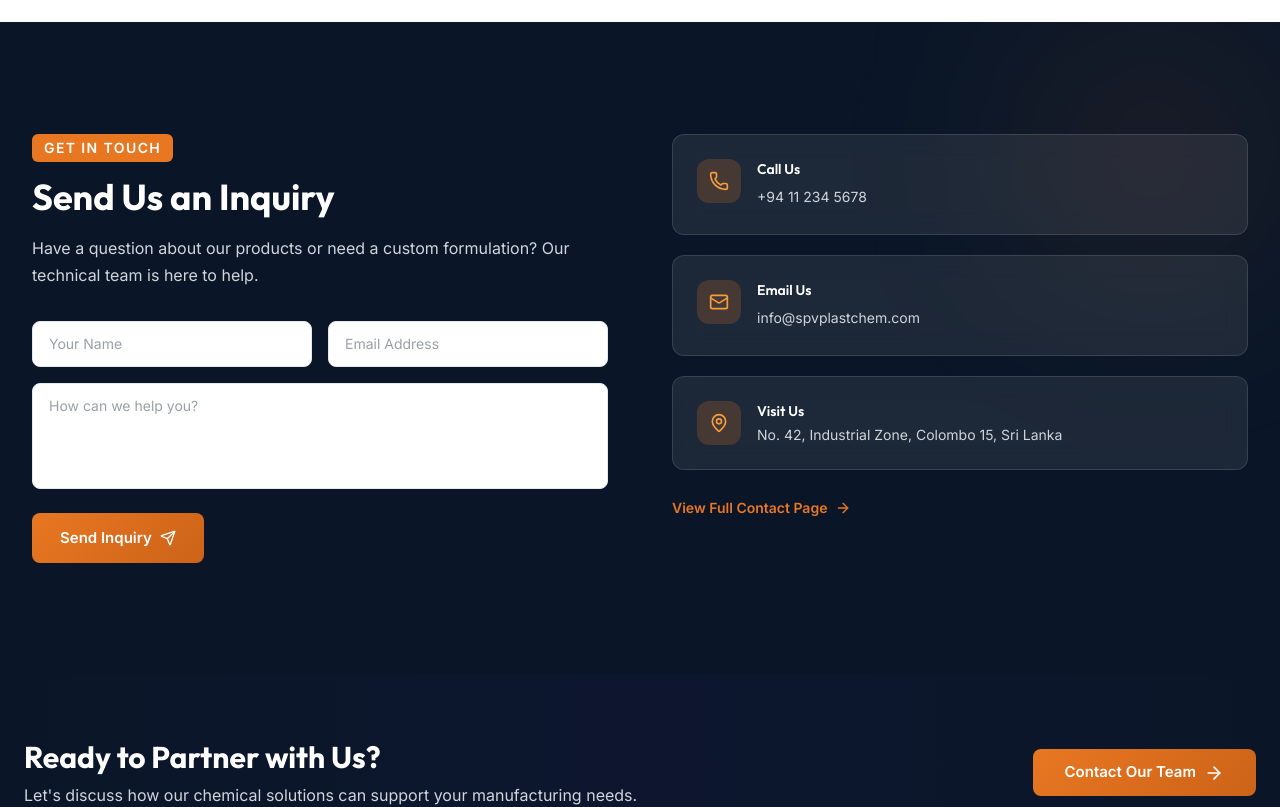
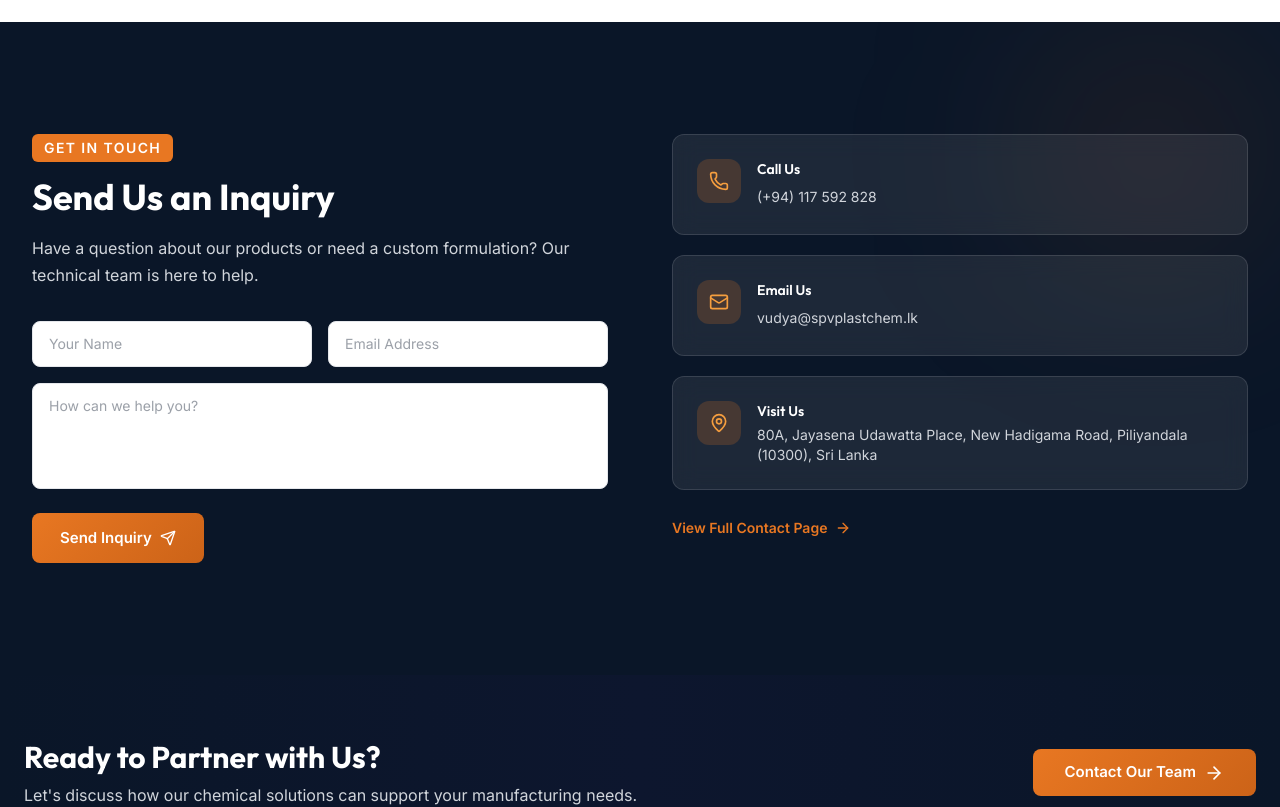
Before and after one commit to vudyananda-hue/SPV-PLASTCHEM-PVT-LTD, a React (Vite) app in the folder frontend/: page / in a window 1280 px wide. Shown: the part 4320-5127 px from the top of the page. Built offline with nearby package versions, Linux system fonts and the light colour scheme; no server answers.

Commit message:
Fix unused imports and update content

```diff
--- a/frontend/package.json
+++ b/frontend/package.json
@@ -11,6 +11,7 @@
   },
   "dependencies": {
     "@supabase/supabase-js": "^2.105.4",
+    "framer-motion": "^12.38.0",
     "lucide-react": "^1.14.0",
     "react": "^19.2.6",
     "react-dom": "^19.2.6",
--- a/frontend/src/components/home/ContactPreview.jsx
+++ b/frontend/src/components/home/ContactPreview.jsx
@@ -1,6 +1,7 @@
 import { useState } from 'react'
 import { Link } from 'react-router-dom'
 import { Send, Phone, Mail, MapPin, ArrowRight } from 'lucide-react'
+import { motion } from 'framer-motion'
 import { company } from '../../data/content'
 
 export default function ContactPreview() {
@@ -14,6 +15,25 @@ export default function ContactPreview() {
     setForm({ name: '', email: '', message: '' })
   }
 
+  const containerVariants = {
+    hidden: { opacity: 0 },
+    visible: {
+      opacity: 1,
+      transition: {
+        staggerChildren: 0.15
+      }
+    }
+  }
+
+  const itemVariants = {
+    hidden: { y: 20, opacity: 0 },
+    visible: {
+      y: 0,
+      opacity: 1,
+      transition: { duration: 0.5, ease: "easeOut" }
+    }
+  }
+
   return (
     <section id="contact-preview" className="section-padding bg-primary-900 relative overflow-hidden">
       {/* Decorative background orb */}
@@ -22,10 +42,15 @@ export default function ContactPreview() {
       <div className="container-wide mx-auto relative z-10">
         <div className="grid lg:grid-cols-2 gap-12 lg:gap-16">
           {/* Left — Quick Form */}
-          <div>
+          <motion.div
+            initial={{ opacity: 0, x: -30 }}
+            whileInView={{ opacity: 1, x: 0 }}
+            viewport={{ once: true }}
+            transition={{ duration: 0.7 }}
+          >
             <span className="inline-block text-sm font-semibold tracking-widest uppercase text-white bg-accent-500 px-3 py-1 rounded-md mb-3">Get In Touch</span>
             <h2
-              className="text-3xl md:text-4xl font-bold text-white leading-tight mb-4 animate-scale-up"
+              className="text-3xl md:text-4xl font-bold text-white leading-tight mb-4"
               style={{ fontFamily: 'var(--font-heading)', color: '#ffffff' }}
             >
               Send Us an Inquiry
@@ -49,44 +74,64 @@ export default function ContactPreview() {
                 </button>
               </form>
             )}
-          </div>
+          </motion.div>
 
           {/* Right — Contact Cards */}
-          <div className="flex flex-col gap-5">
-            <div className="glass rounded-xl p-6 border border-white/10 card-hover flex items-start gap-4">
-              <div className="w-11 h-11 rounded-xl bg-accent-500/20 flex items-center justify-center shrink-0">
+          <motion.div
+            className="flex flex-col gap-5"
+            variants={containerVariants}
+            initial="hidden"
+            whileInView="visible"
+            viewport={{ once: true }}
+          >
+            <motion.div
+              variants={itemVariants}
+              whileHover={{ x: 8 }}
+              className="group glass rounded-xl p-6 border border-white/10 card-hover flex items-start gap-4 cursor-pointer"
+            >
+              <div className="w-11 h-11 rounded-xl bg-accent-500/20 flex items-center justify-center shrink-0 group-hover:bg-accent-500/30 transition-colors">
                 <Phone className="w-5 h-5 text-accent-400" />
               </div>
               <div>
-                <h4 className="font-semibold text-white text-sm mb-1">Call Us</h4>
-                <a href={`tel:${company.phone.replace(/\s/g, '')}`} className="text-sm text-neutral-300 hover:text-accent-400 transition-colors">{company.phone}</a>
+                <h4 className="font-semibold text-white text-sm mb-1 group-hover:text-accent-400 transition-colors">Call Us</h4>
+                <a href={`tel:${company.phone.replace(/\s/g, '')}`} className="text-sm text-neutral-300 group-hover:text-white transition-colors">{company.phone}</a>
               </div>
-            </div>
+            </motion.div>
 
-            <div className="glass rounded-xl p-6 border border-white/10 card-hover flex items-start gap-4">
-              <div className="w-11 h-11 rounded-xl bg-accent-500/20 flex items-center justify-center shrink-0">
+            <motion.div
+              variants={itemVariants}
+              whileHover={{ x: 8 }}
+              className="group glass rounded-xl p-6 border border-white/10 card-hover flex items-start gap-4 cursor-pointer"
+            >
+              <div className="w-11 h-11 rounded-xl bg-accent-500/20 flex items-center justify-center shrink-0 group-hover:bg-accent-500/30 transition-colors">
                 <Mail className="w-5 h-5 text-accent-400" />
               </div>
               <div>
-                <h4 className="font-semibold text-white text-sm mb-1">Email Us</h4>
-                <a href={`mailto:${company.email}`} className="text-sm text-neutral-300 hover:text-accent-400 transition-colors">{company.email}</a>
+                <h4 className="font-semibold text-white text-sm mb-1 group-hover:text-accent-400 transition-colors">Email Us</h4>
+                <a href={`mailto:${company.email}`} className="text-sm text-neutral-300 group-hover:text-white transition-colors">{company.email}</a>
               </div>
-            </div>
+            </motion.div>
 
-            <div className="glass rounded-xl p-6 border border-white/10 card-hover flex items-start gap-4">
-              <div className="w-11 h-11 rounded-xl bg-accent-500/20 flex items-center justify-center shrink-0">
+            <motion.div
+              variants={itemVariants}
+              whileHover={{ x: 8 }}
+              className="group glass rounded-xl p-6 border border-white/10 card-hover flex items-start gap-4 cursor-pointer"
+            >
+              <div className="w-11 h-11 rounded-xl bg-accent-500/20 flex items-center justify-center shrink-0 group-hover:bg-accent-500/30 transition-colors">
                 <MapPin className="w-5 h-5 text-accent-400" />
               </div>
               <div>
-                <h4 className="font-semibold text-white text-sm mb-1">Visit Us</h4>
-                <p className="text-sm text-neutral-300">{company.fullAddress}</p>
+                <h4 className="font-semibold text-white text-sm mb-1 group-hover:text-accent-400 transition-colors">Visit Us</h4>
+                <p className="text-sm text-neutral-300 group-hover:text-white transition-colors">{company.fullAddress}</p>
               </div>
-            </div>
+            </motion.div>
 
-            <Link to="/contact" className="mt-2 inline-flex items-center gap-2 text-sm font-semibold text-accent-500 hover:text-accent-600 transition-colors" id="contact-full-page-link">
-              View Full Contact Page <ArrowRight className="w-4 h-4" />
-            </Link>
-          </div>
+            <motion.div variants={itemVariants}>
+              <Link to="/contact" className="mt-2 inline-flex items-center gap-2 text-sm font-semibold text-accent-500 hover:text-accent-600 transition-colors" id="contact-full-page-link">
+                View Full Contact Page <ArrowRight className="w-4 h-4" />
+              </Link>
+            </motion.div>
+          </motion.div>
         </div>
       </div>
     </section>
--- a/frontend/src/data/content.js
+++ b/frontend/src/data/content.js
@@ -35,10 +35,10 @@ export const company = {
   chairmanTitle: 'Chairman / Managing Director',
   chairmanBio:
     'Dr. Vudyananda Sellahewa brings decades of expertise in industrial chemistry and business leadership. Under his stewardship, S P V Plastchem has grown into a trusted name across multiple industrial sectors in Sri Lanka and beyond, driven by a commitment to innovation, quality, and customer-centric solutions.',
-  phone: '+94 11 234 5678',
-  email: 'info@spvplastchem.com',
-  address: 'Colombo, Sri Lanka',
-  fullAddress: 'No. 42, Industrial Zone, Colombo 15, Sri Lanka',
+  phone: '(+94) 117 592 828',
+  email: 'vudya@spvplastchem.lk',
+  address: 'Piliyandala, Sri Lanka',
+  fullAddress: '80A, Jayasena Udawatta Place, New Hadigama Road, Piliyandala (10300), Sri Lanka',
   website: 'www.spvplastchem.com',
 }
 
@@ -49,19 +49,19 @@ export const contactInfo = [
   {
     icon: Phone,
     label: 'Phone',
-    value: '+94 11 234 5678',
-    href: 'tel:+94112345678',
+    value: '(+94) 117 592 828',
+    href: 'tel:+94117592828',
   },
   {
     icon: Mail,
     label: 'Email',
-    value: 'info@spvplastchem.com',
-    href: 'mailto:info@spvplastchem.com',
+    value: 'vudya@spvplastchem.lk',
+    href: 'mailto:vudya@spvplastchem.lk',
   },
   {
     icon: MapPin,
     label: 'Address',
-    value: 'No. 42, Industrial Zone, Colombo 15, Sri Lanka',
+    value: '80A, Jayasena Udawatta Place, New Hadigama Road, Piliyandala (10300), Sri Lanka',
     href: null,
   },
   {
--- a/frontend/src/pages/About.jsx
+++ b/frontend/src/pages/About.jsx
@@ -1,5 +1,5 @@
 import { Link } from 'react-router-dom'
-import { ArrowRight, Eye, Target, Award, Users, CheckCircle } from 'lucide-react'
+import { ArrowRight, Eye, Target, CheckCircle } from 'lucide-react'
 import SEOHead from '../components/common/SEOHead'
 import SectionTitle from '../components/common/SectionTitle'
 import { company, companyHistory, corporateValues } from '../data/content'
```
Also changed, not shown: 1 other file (tests, documents, lock files or other folders).
